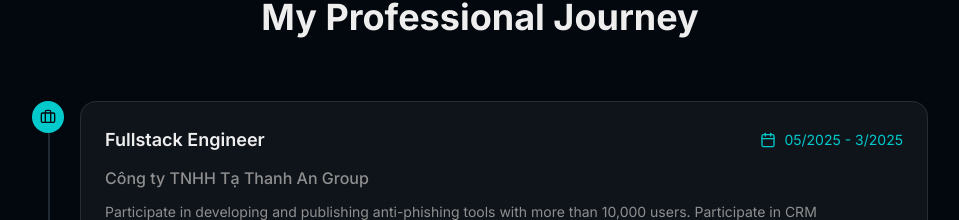
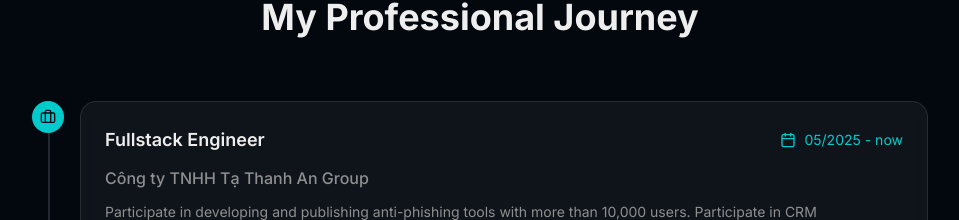
Before and after one commit to NguyenHan166/myprofilecode, a Next.js app: page / in a window 1280 px wide. Shown: the part 1837-2057 px from the top of the page, without its empty margins (160-1119 px from the left). Built offline with nearby package versions, Linux system fonts and the light colour scheme.

Commit message:
change exp

```diff
--- a/components/experience-section.tsx
+++ b/components/experience-section.tsx
@@ -9,7 +9,7 @@ const experiences = [
     {
         company: "Công ty TNHH Tạ Thanh An Group",
         role: "Fullstack Engineer",
-        period: "05/2025 - 3/2025",
+        period: "05/2025 - now",
         description:
             "Participate in developing and publishing anti-phishing tools with more than 10,000 users. Participate in CRM development for companies and commercial versions",
         skills: ["React", "TypeScript", "NodeJS", "GraphQL"],
```
